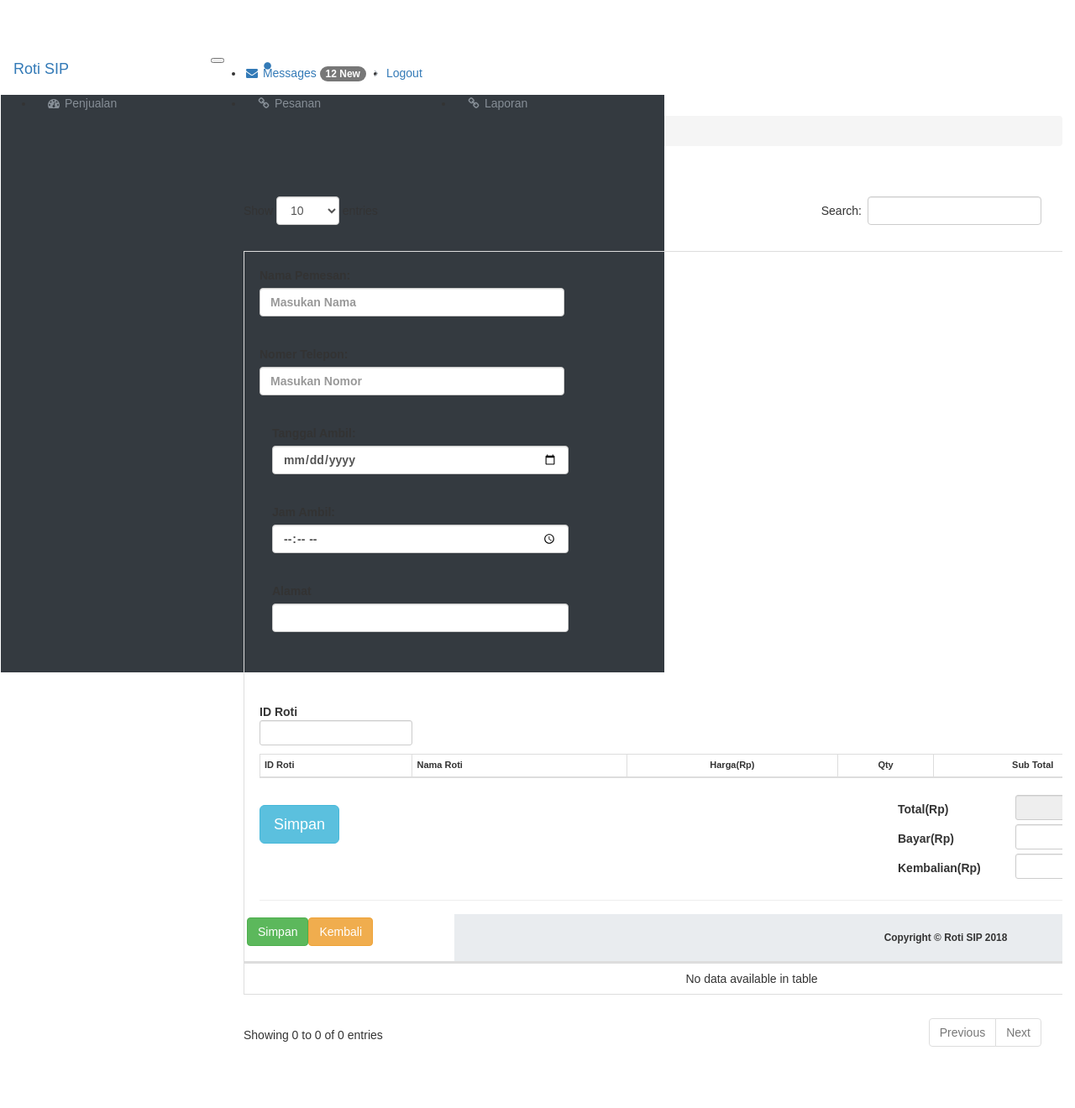
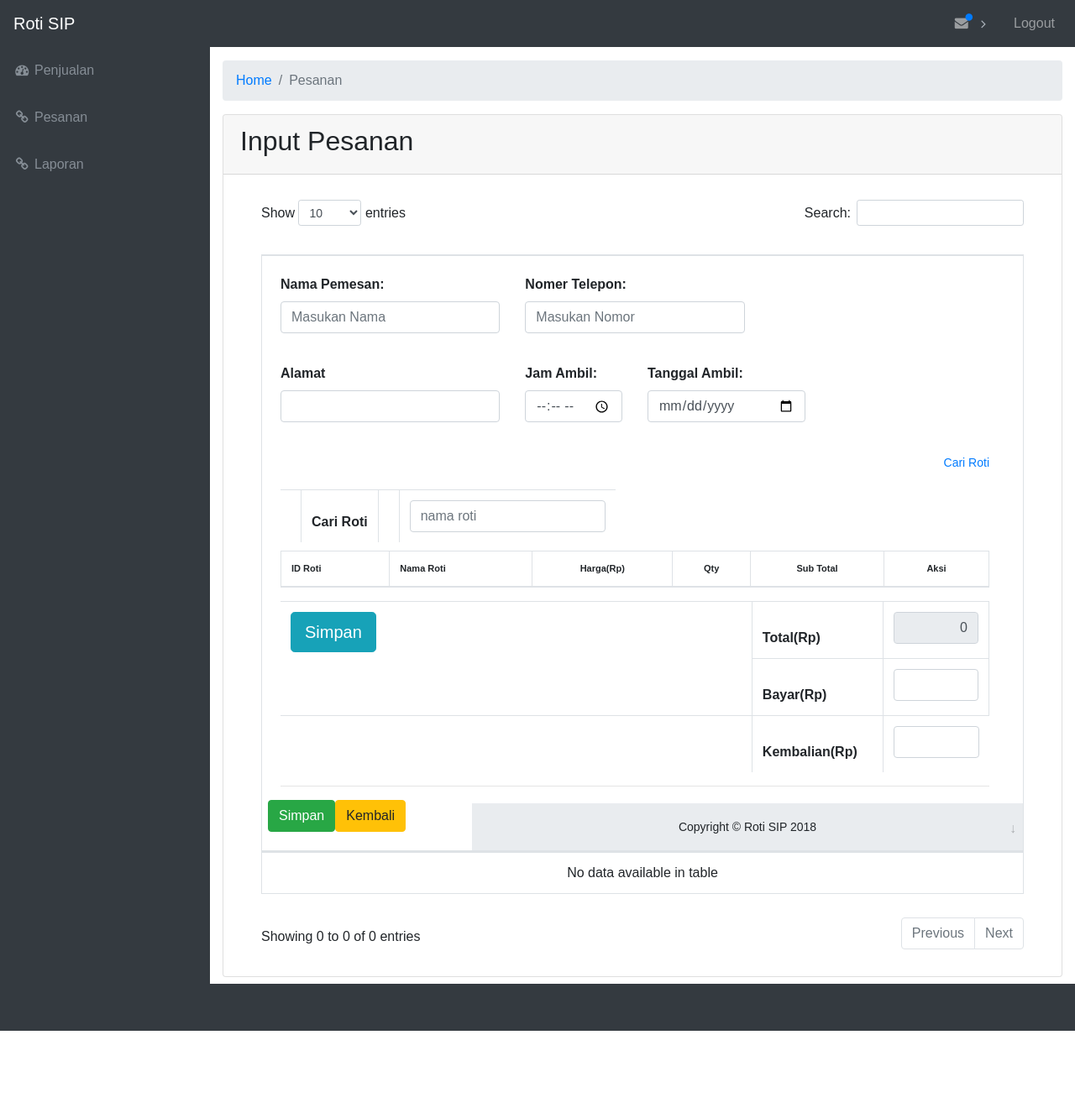
Before and after one commit to TIF-GEMSTONE/RotiSIP, a CodeIgniter app: page /RotiSip/Pesanan/input in a window 1280 px wide. Shown: the whole page at 84% size. After the commit the page ends 1228 px from the top, so only its background shows below. Run offline with CodeIgniter, Linux system fonts and the light colour scheme; data comes from the database, SQL or seed files in the repository; lists and menus that the app fills with data are empty; some libraries are stand-ins or nearby versions.

Commit message:
no message

```diff
--- a/application/views/CreatePesanan_view.php
+++ b/application/views/CreatePesanan_view.php
@@ -1,98 +1,73 @@
 
 <div class="card mb-2">
   <div class="card-header">
-          <i class="fa fa-table"></i>Data Pesanan</div>
+    <h2> Input Pesanan</h2></div>
     <div class="card-body">
       <div class="table-responsive">
         <table class="table table-bordered" id="dataTable" width="100%" cellspacing="0">
            <thead>
-          <div>
-          <p>
 
             <div class="container">
 
             <th>
+            <form method="post" action="input">
 
             <div class="form-group row">
-            <div class="col-xs-4" >
-            <form method="post" action="input">
+              <div class="col-sm-4" >
                 <label  for="nama">Nama Pemesan:</label>
                 <input class="form-control" placeholder="Masukan Nama" type="text" name="nama_pemesan" value="<?php if(isset($data)) { echo $data[0]->nama_pemesan; } ?>">
+              </div>
+
+              <div class="col-sm-4">
+              <label for="nomor">Nomer Telepon: </label>
+                <input class="form-control" placeholder="Masukan Nomor" type="text" name="no_telp" value="<?php if(isset($data)) { echo $data[0]->no_telp; } ?>">
                 </div>
             </div>
 
             <div class="form-group row">
-              <div class="col-xs-4">
-              <label for="nomor">Nomer Telepon: </label>
-              <input class="form-control" placeholder="Masukan Nomor" type="text" name="no_telp" value="<?php if(isset($data)) { echo $data[0]->no_telp; } ?>">
-
-                </div>
+              <div class="col-sm-4">
+                <label for="alamat">Alamat</label>
+                <input class="form-control" type="textarea" name="alamat" value="<?php if(isset($data)) { echo $data[0]->alamat_antar; } ?>">
               </div>
 
-            <div class="container">
-              <div class="form-group row">
-              <div class="col-xs-4">
+              <div class="col-sm-2">
+                <label for="Pesan">Jam Ambil:</label>
+                <input class="form-control" type="time" name="jam_ambil" value="<?php if(isset($data)) { echo $data[0]->jam_ambil; } ?>">
+              </div>
+
+              <div class="col-sm-3">
                 <label for="Pesan">Tanggal Ambil:</label>
                 <input class="form-control" type="date" name="tgl_ambil" value="<?php if(isset($data)) { echo $data[0]->tgl_ambil; } ?>">
               </div>
             </div>
-        </div>
-
-            <div class="container">
-              <div class="form-group row">
-              <div class="col-xs-4">
-              <label for="Pesan">Jam Ambil:</label>
-              <input class="form-control" type="time" name="jam_ambil" value="<?php if(isset($data)) { echo $data[0]->jam_ambil; } ?>">
-          </div>
-        </div>
-      </div>
-
-      <div class="container">
-              <div class="form-group row">
-              <div class="col-xs-4">
-              <label for="alamat">Alamat</label>
-              <input class="form-control" type="textarea" name="alamat" value="<?php if(isset($data)) { echo $data[0]->alamat_antar; } ?>">
-          </div>
-        </div>
-      </div>
-
-
 
             </div>
-            </td>
           </form>
           </p>
-    </div>
-        </div>
-
-          </div>
-        </div>
-
         </div>
         </div>
 
       <div class="row">
         <div class="col-lg-12">
             <a href="#" data-toggle="modal" data-target="#largeModal" class="pull-right"><small>Cari Roti</small></a>
-                </h1>
             </div>
         </div>
-        <!-- /.row -->
-        <!-- Projects Row -->
+
         <div class="row">
             <div class="col-lg-12">
             <form action="<?php echo base_url().'Penjualan/add_to_cart'?>" method="post">
-            <table>
-                <tr>
-                    <th>ID Roti</th>
-                </tr>
-                <tr>
-                    <th><input type="text" name="id_roti" id="id_roti" class="form-control input-sm"></th>
-                </tr>
+            <table border="0">
+                <td>
+                    <th>Cari Roti</th>
+                </td>
+                <td>
+                    <th><input type="text" placeholder="nama roti" name="nama_roti" id="nama_roti" class="form-control input-sm"></th>
+                </td>
                     <div id="detail_roti" style="position:absolute;">
                     </div>
             </table>
              </form>
+
             <table class="table table-bordered table-condensed" style="font-size:11px;margin-top:10px;">
                 <thead>
                     <tr>
@@ -121,6 +96,7 @@
                     <?php endforeach; ?>
                 </tbody>
             </table>
+
             <form action="<?php echo base_url().'Penjualan/simpan_penjualan'?>" method="post">
             <table>
                 <tr>
@@ -139,7 +115,6 @@
                     <th>Kembalian(Rp)</th>
                     <th style="text-align:right;"><input type="text" id="kembalian" name="kembalian" class="form-control input-sm" style="text-align:right;margin-bottom:5px;" required></th>
                 </tr>
-
             </table>
             </form>
             <hr/>
```
Lines whose indentation alone changed are shown as unchanged.
